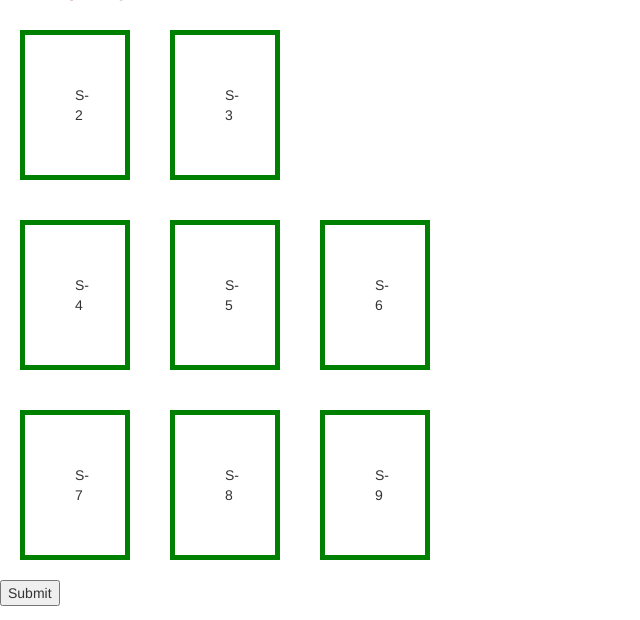
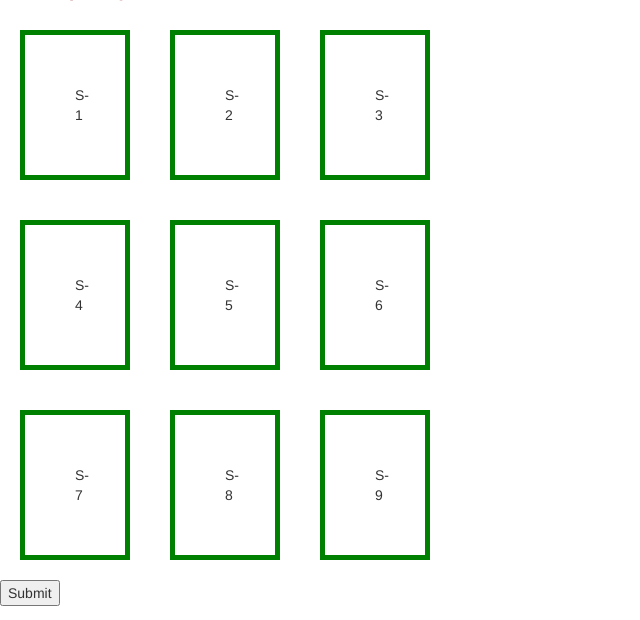
Before and after one commit to aniraj001/ccd_swc, a Django app: template ccd_swc/room/templates/hostel_image1.html in a window 1280 px wide. Shown: the part 162-782 px from the top of the page, without its empty margins (0-640 px from the left). Run offline with Django 3.2, Linux system fonts and the light colour scheme; the template is opened without the code that fills it, so the values that code supplies are empty; some libraries are stand-ins or nearby versions; some web fonts are replaced.

Commit message:
login logout update

```diff
--- a/ccd_swc/room/templates/hostel_image1.html
+++ b/ccd_swc/room/templates/hostel_image1.html
@@ -11,6 +11,8 @@
     <tr>
       {% if user.is_authenticated %}
       <td><div class="lol"><a href="{% url 'room:room_' pk=primary %}">S-1</a></div></td>
+      {% else %}
+      <td><div class="lol">S-1</div></td>
       {% endif %}
       <td><div class="lol">S-2</div></td>
       <td><div class="lol">S-3</div></td>
```
